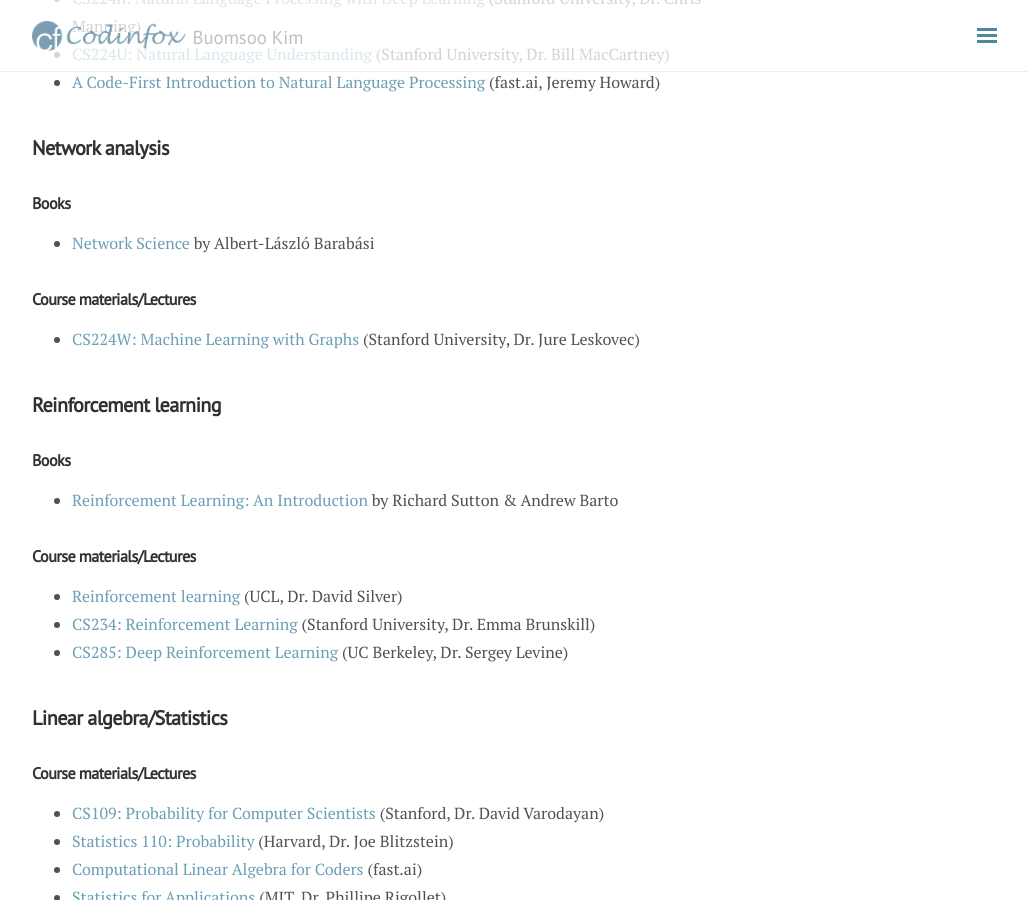
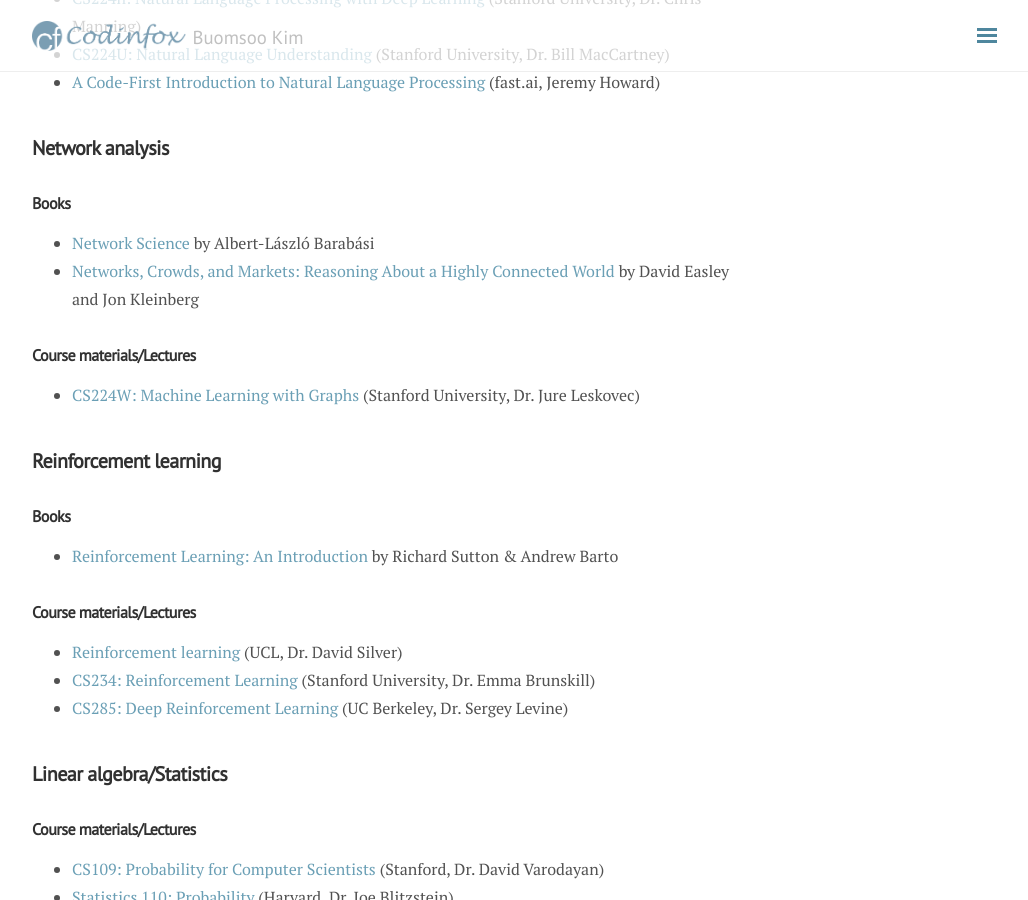
Before and after one commit to buomsoo-kim/buomsoo-kim.github.io, a Jekyll site: the page built from _posts/2020-03-25-Data-science-study-materials.md.md, in a window 1280 px wide and 900 px high, scrolled down 2057 px. Shown: the whole window, without its empty margins (248-1276 px from the left). Built offline with Jekyll 4.4.1, drawn with Linux system fonts in a browser that asks for light colours; nearby versions of some CDN libraries; comment, search, counter and statistics services are not loaded.

Commit message:
Update 2020-03-25-Data-science-study-materials.md.md

```diff
--- a/_posts/2020-03-25-Data-science-study-materials.md.md
+++ b/_posts/2020-03-25-Data-science-study-materials.md.md
@@ -68,6 +68,7 @@
 ### Books
 
 - [Network Science](http://networksciencebook.com/) by Albert-László Barabási
+- [Networks, Crowds, and Markets: Reasoning About a Highly Connected World](https://www.cs.cornell.edu/home/kleinber/networks-book/) by David Easley and Jon Kleinberg
 
 ### Course materials/Lectures
 
```
